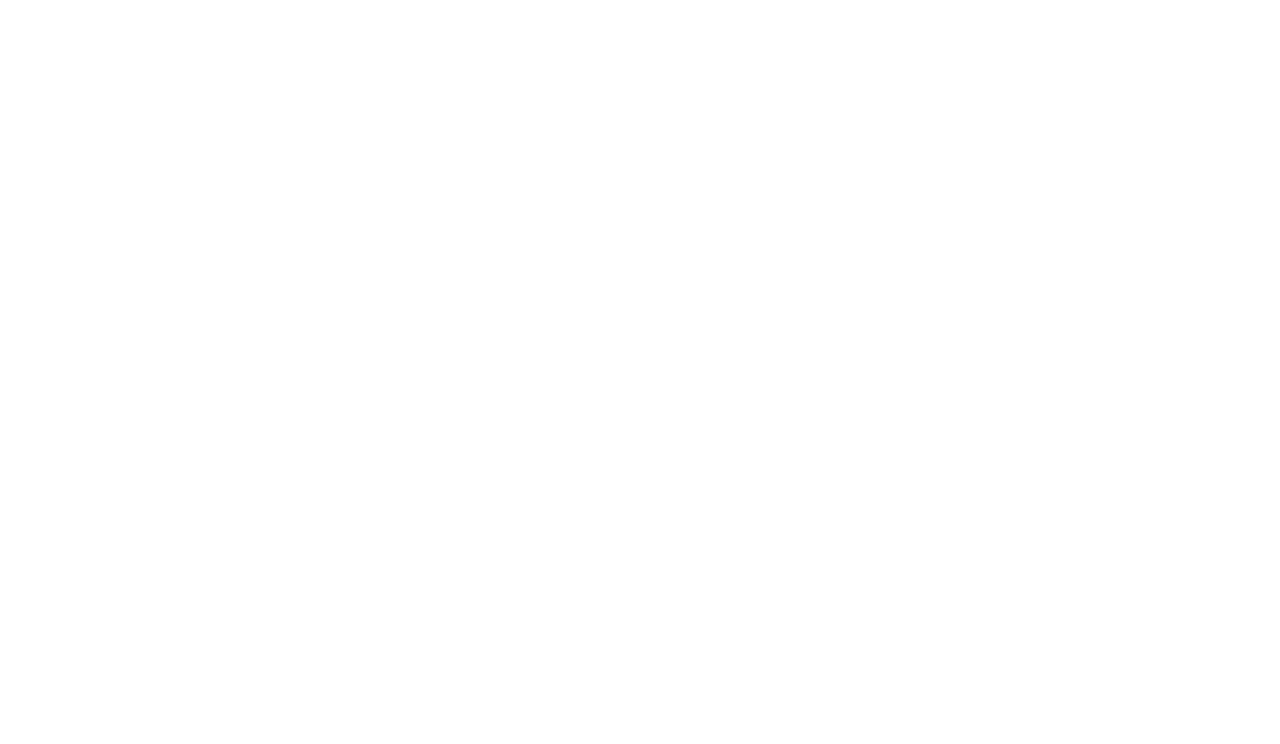
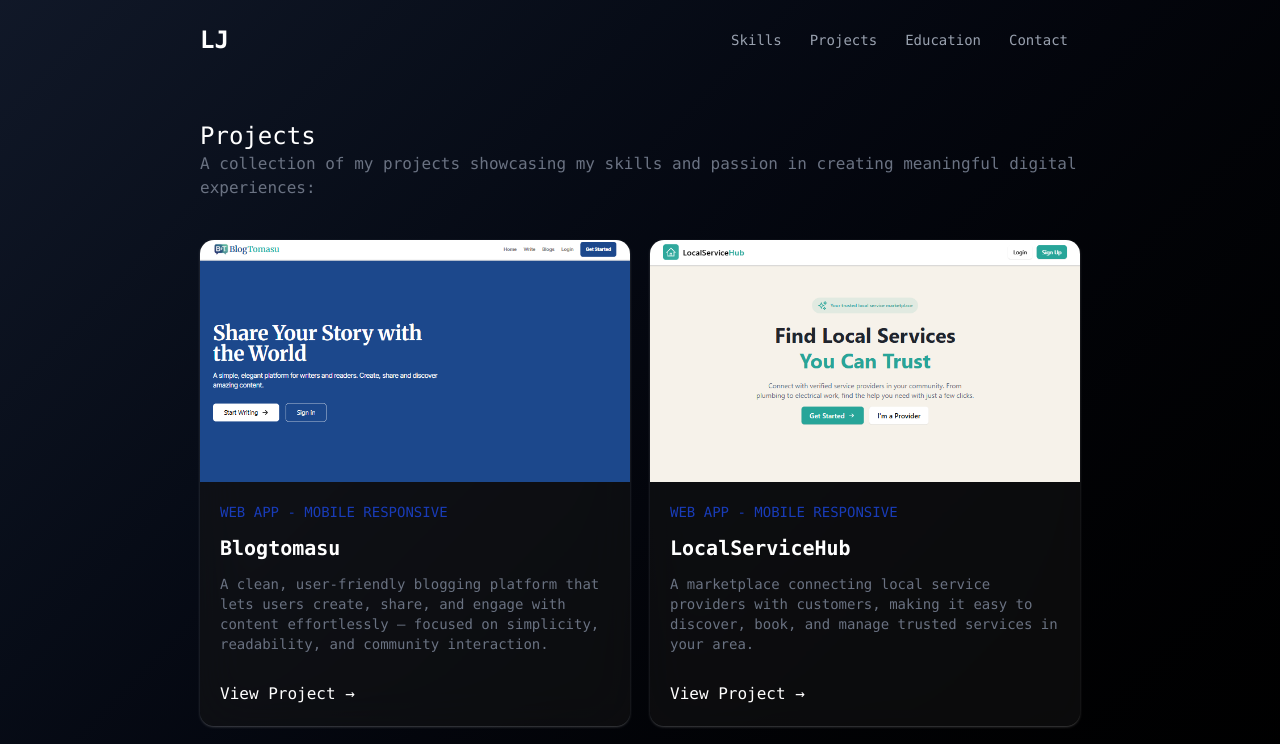
Before and after one commit to RenoaJamezu/JameroLenor, a React (Vite) app: page /projects in a window 1280 px wide. Before the commit this address had no page. Shown: the top 744 px of the page. Built offline with nearby package versions, Linux system fonts and the light colour scheme; a web font is replaced by a local one.

Commit message:
feat: implement Projects page and add project data; enhance routing with lazy loading and improve Navbar links

```diff
--- a/src/App.tsx
+++ b/src/App.tsx
@@ -1,15 +1,27 @@
 import { BrowserRouter as Router, Routes, Route } from "react-router-dom";
 import "./App.css"
 import Layout from "./pages/dashboard/Layout";
+import { lazy, Suspense } from "react";
+
 
 function App() {
+  const Projects = lazy(() => import("./pages/projects/Projects"))
+
+  const PageLoader = () => (
+    <div className="flex items-center justify-center min-h-screen">
+      <div className="animate-spin rounded-full h-12 w-12 border-b-2 border-gray-900"></div>
+    </div>
+  )
 
   return (
     <>
       <Router>
-        <Routes>
-          <Route path="/" element={<Layout />} />
-        </Routes>
+        <Suspense fallback={<PageLoader />}>
+          <Routes>
+            <Route path="/" element={<Layout />} />
+            <Route path="/projects" element={<Projects />} />
+          </Routes>
+        </Suspense>
       </Router>
     </>
   )
--- a/src/components/Navbar.tsx
+++ b/src/components/Navbar.tsx
@@ -1,10 +1,10 @@
 import { useEffect, useState } from "react"
 
 const sections = [
-  { to: "skills", label: "Skills" },
-  { to: "projects", label: "Projects" },
-  { to: "education", label: "Education" },
-  { to: "contact", label: "Contact" },
+  { to: "/#skills", label: "Skills" },
+  { to: "/projects", label: "Projects" },
+  { to: "/#education", label: "Education" },
+  { to: "/#contact", label: "Contact" },
 ]
 
 export default function Navbar() {
@@ -37,7 +37,7 @@
       }`}
     >
       <div className="mx-auto flex h-16 sm:h-20 max-w-6xl items-center justify-between">
-        <a href="#hero" className="text-2xl font-bold text-white">
+        <a href="/" className="text-2xl font-bold text-white">
           LJ
         </a>
 
@@ -45,7 +45,7 @@
           {sections.map(({ to, label }) => (
             <a
               key={to}
-              href={`#${to}`}
+              href={to}
               className="rounded-md px-3 py-2 text-sm font-medium text-gray-400 transition-colors hover:text-white focus-visible:outline-none focus-visible:ring-2 focus-visible:ring-blue-500"
             >
               {label}
--- /dev/null
+++ b/src/constant/projects.ts
@@ -0,0 +1,23 @@
+export const projects = [
+  {
+    title: "Blogtomasu",
+    description: "A clean, user-friendly blogging platform that lets users create, share, and engage with content effortlessly — focused on simplicity, readability, and community interaction.",
+    src: "/images/blogtomasu.png",
+    responsive: "WEB APP - MOBILE RESPONSIVE",
+    link: "https://blogtomasu.vercel.app"
+  },
+  {
+    title: "LocalServiceHub",
+    description: "A marketplace connecting local service providers with customers, making it easy to discover, book, and manage trusted services in your area.",
+    src: "/images/localservicehub.png",
+    responsive: "WEB APP - MOBILE RESPONSIVE",
+    link: "https://local-service-hub-kohl.vercel.app"
+  },
+  {
+    title: "WeatherWeatherApp",
+    description: "A simple weather app integrating OpenWeatherMap.",
+    src: "/images/weather.png",
+    responsive: "WEB APP - MOBILE RESPONSIVE",
+    link: "https://weather-weather-frontend.vercel.app"
+  },
+]
--- a/src/pages/dashboard/sections/Education.tsx
+++ b/src/pages/dashboard/sections/Education.tsx
@@ -9,7 +9,7 @@
         target="_blank"
         rel="noopener noreferrer"
         className="flex flex-col w-fit bg-primary/50 p-5 rounded-xl text-white group">
-        <div className="mt-1 flex gap-2 items-center hover:text-blue-800">
+        <div className="mt-1 flex gap-2 items-center group-hover:text-blue-800">
           <p className="text-xl font-medium">2021 - 2025</p>
           <FaLink className="text-sm"/>
         </div>
--- a/src/pages/dashboard/sections/Hero.tsx
+++ b/src/pages/dashboard/sections/Hero.tsx
@@ -17,13 +17,22 @@
       <div className="space-y-6 md:space-y-10 text-center md:text-left">
         <p className="text-blue-800 font-medium text-sm md:text-base">Hello, I'm</p>
         <h1 className="text-white font-bold text-3xl md:text-6xl">Lenor James</h1>
-        <p className="text-gray-400 font-medium text-sm md:text-base">I’m a Full Stack Developer passionate about building web applications. I work primarily with React, Node.js, Express, and MongoDB, and I also have experience using Laravel and PostgreSQL. I enjoy turning ideas into reliable solutions and continuously improving my skills across the full stack.</p>
+        <div className="space-y-2">
+          <p className="text-gray-400 font-medium text-justify text-sm md:text-base">I’m a Full Stack Developer passionate about building web applications. I work primarily with React, Node.js, Express, and MongoDB, and I also have experience using Laravel and PostgreSQL. I enjoy turning ideas into reliable solutions and continuously improving my skills across the full stack.</p>
+          <div className="flex gap-3 items-center">
+            <p className="text-gray-400 font-medium text-sm md:text-base">Available for work </p>
+            <div className="flex items-center">
+              <span className="absolute r-0 bg-green-500 w-2.5 h-2.5 rounded-full"></span>
+              <span className="absolute r-0 bg-green-500 w-2.5 h-2.5 rounded-full animate-ping duration-300"></span>
+            </div>
+          </div>
+        </div>
         <div className="flex gap-3 justify-center md:justify-start">
-          <Button
+          {/* <Button
             className="hover:bg-blue-800 shadow-sm shadow-white/20"
           >
             View Resume
-          </Button>
+          </Button> */}
           <Button
             className="hover:bg-blue-800 shadow-sm shadow-white/20"
           >
--- a/src/pages/dashboard/sections/Projects.tsx
+++ b/src/pages/dashboard/sections/Projects.tsx
@@ -1,27 +1,13 @@
+import { projects } from "../../../constant/projects";
+
 export default function Projects() {
-  const projects = [
-    {
-      title: "Blogtomasu",
-      description: "A clean, user-friendly blogging platform that lets users create, share, and engage with content effortlessly — focused on simplicity, readability, and community interaction.",
-      src: "/images/blogtomasu.png",
-      responsive: "WEB APP - MOBILE RESPONSIVE",
-      link: "https://blogtomasu.vercel.app"
-    },
-    {
-      title: "LocalServiceHub",
-      description: "A marketplace connecting local service providers with customers, making it easy to discover, book, and manage trusted services in your area.",
-      src: "/images/localservicehub.png",
-      responsive: "WEB APP - MOBILE RESPONSIVE",
-      link: "https://local-service-hub-kohl.vercel.app"
-    },
-  ]
   return (
     <section id="projects" className="scroll-mt-20 px-4 md:px-50 py-20 md:py-30 flex flex-col bg-black justify-center space-y-10 font-mono caret-transparent">
       <h1 className="text-xl md:text-2xl text-white">Featured Projects</h1>
       <p className="text-sm md:text-base text-gray-500">A collection of my projects showcasing my skills and passion in creating meaningful digital experiences:</p>
 
       <div className="grid md:grid-cols-2 gap-5">
-        {projects.map(({ title, description, src, responsive, link }) => (
+        {projects.slice(0, 2).map(({ title, description, src, responsive, link }) => (
           <a
             href={link}
             target="_blank"
--- /dev/null
+++ b/src/pages/projects/Projects.tsx
@@ -0,0 +1,40 @@
+import Navbar from "../../components/Navbar";
+import { projects } from "../../constant/projects";
+
+export default function Projects() {
+  return (
+    <>
+      <Navbar />
+      <main className="min-h-screen px-4 md:px-50 gap-8 md:gap-12 bg-linear-to-br from-gray-900 to-black items-center font-mono caret-transparent py-20 md:py-30">
+        <h1 className="text-xl md:text-2xl text-white">Projects</h1>
+        <p className="text-sm md:text-base text-gray-500">A collection of my projects showcasing my skills and passion in creating meaningful digital experiences:</p>
+
+        <div className="grid md:grid-cols-2 gap-5 mt-10">
+          {projects.map(({ title, description, src, responsive, link }) => (
+            <a
+              href={link}
+              target="_blank"
+              rel="noopener noreferrer"
+              key={title}
+              className="group rounded-xl overflow-hidden flex flex-col text-white transition-all duration-300 hover:text-blue-800 backdrop-blur-xl bg-primary/50 shadow-sm shadow-white/20">
+              <div className="overflow-hidden aspect-video">
+                <img
+                  src={src}
+                  className="w-full h-full object-cover transition-transform duration-300 group-hover:scale-110"
+                />
+              </div>
+              <div className="p-5 space-y-3 flex flex-col grow">
+                <p className="text-blue-800 text-sm">{responsive}</p>
+                <h1 className="text-xl font-semibold">{title}</h1>
+                <p className="text-gray-500 text-sm grow">{description}</p>
+                <p className="font-medium mt-4">
+                  View Project →
+                </p>
+              </div>
+            </a>
+          ))}
+        </div>
+      </main>
+    </>
+  )
+}
```
Also changed, not shown: public/images/weather.png (added).
